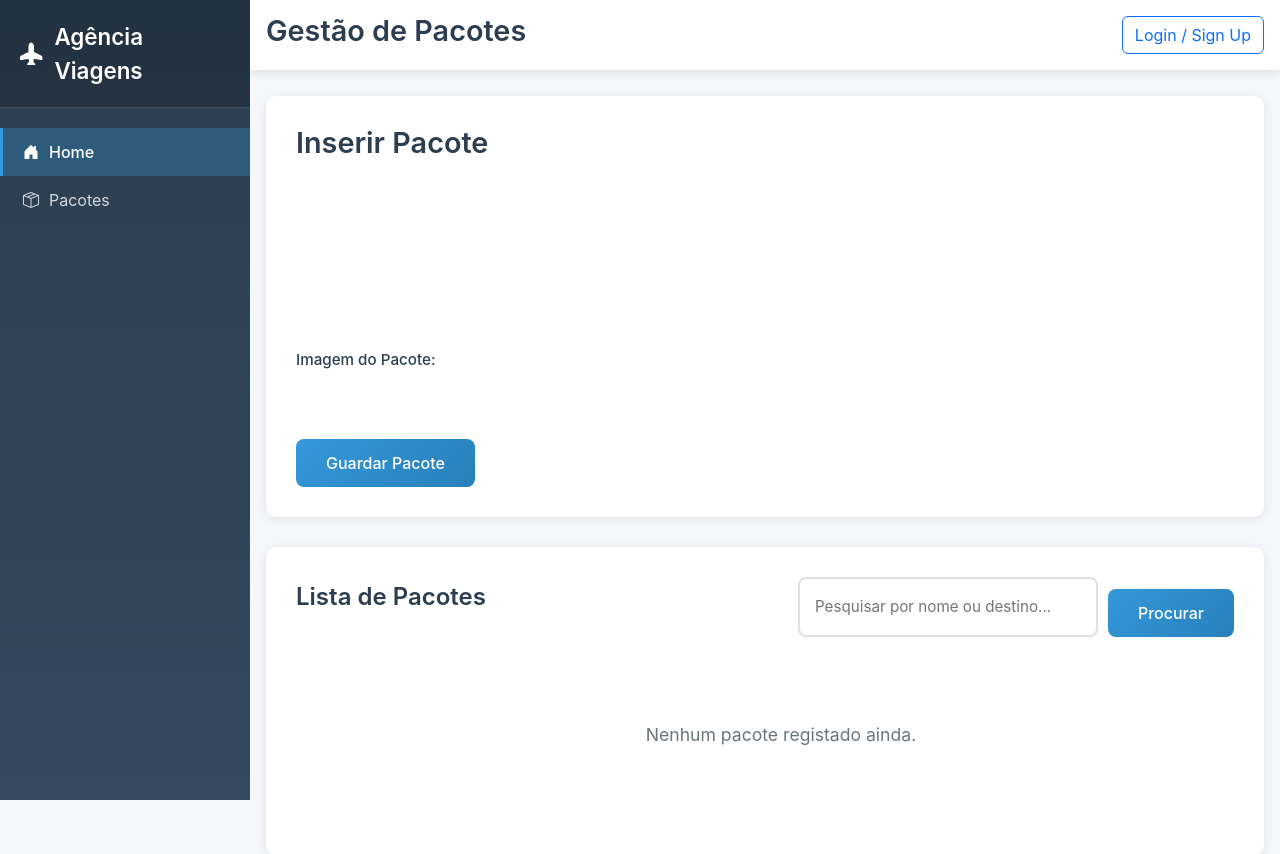
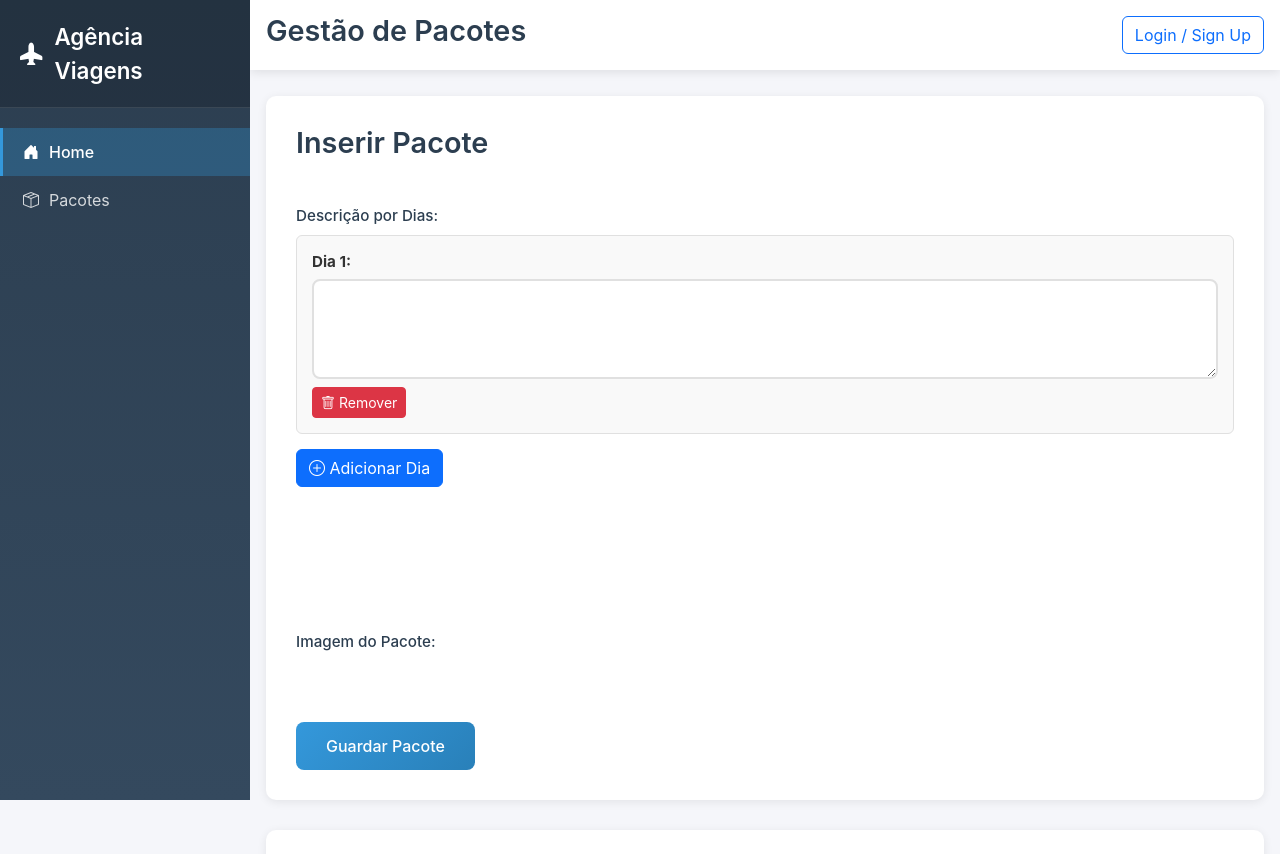
Before and after one commit to WildKoala23/Agencia_Viagens, a Django app: template pacotes/templates/pacotes.html in a window 1280 px wide. Shown: the top 854 px of the page. Run offline with Django 3.2, Linux system fonts and the light colour scheme; the template is opened without the code that fills it, so the values that code supplies are empty.

Commit message:
Changed insertion of days in packages

```diff
--- a/pacotes/static/pag_pacotes.css
+++ b/pacotes/static/pag_pacotes.css
@@ -121,3 +121,23 @@
         margin-bottom: 30px;
     }
 }
+
+/* ===== Estilos para Dias Dinâmicos ===== */
+.dia-item {
+    background: #f9f9f9;
+    padding: 15px;
+    margin-bottom: 10px;
+    border-radius: 6px;
+    border: 1px solid #e0e0e0;
+}
+
+.dia-item label {
+    display: block;
+    font-weight: bold;
+    margin-bottom: 5px;
+    color: #333;
+}
+
+#dias-container {
+    margin-bottom: 15px;
+}
--- a/pacotes/templates/pacotes.html
+++ b/pacotes/templates/pacotes.html
@@ -5,6 +5,7 @@
 
 {% block styles %}
 <link rel="stylesheet" href="{% static 'utils.css' %}">
+<link rel="stylesheet" href="{% static 'pag_pacotes.css' %}">
 {% endblock %}
 
 {% block page_title %}
@@ -35,7 +36,29 @@
             {% csrf_token %}
 
             {{ form.nome.label_tag }} {{ form.nome }}<br>
-            {{ form.descricao_item.label_tag }} {{ form.descricao_item }}<br>
+
+            <!-- Seção Dinâmica de Dias -->
+            <label>Descrição por Dias:</label>
+            <div id="dias-container">
+                {% if dias_existentes %}
+                    {% for descricao in dias_existentes %}
+                    <div class="dia-item" data-dia="{{ forloop.counter }}">
+                        <label>Dia {{ forloop.counter }}:</label>
+                        <textarea name="dia_{{ forloop.counter }}" rows="3" class="form-control mb-2">{{ descricao }}</textarea>
+                        <button type="button" class="btn btn-danger btn-sm" onclick="removerDia(this)"><i class="bi bi-trash"></i> Remover</button>
+                    </div>
+                    {% endfor %}
+                {% else %}
+                    <div class="dia-item" data-dia="1">
+                        <label>Dia 1:</label>
+                        <textarea name="dia_1" rows="3" class="form-control mb-2"></textarea>
+                        <button type="button" class="btn btn-danger btn-sm" onclick="removerDia(this)"><i class="bi bi-trash"></i> Remover</button>
+                    </div>
+                {% endif %}
+            </div>
+            <button type="button" class="btn btn-primary" onclick="adicionarDia()"><i class="bi bi-plus-circle"></i> Adicionar Dia</button>
+            <br><br>
+
             {{ form.data_inicio.label_tag }} {{ form.data_inicio }}<br>
             {{ form.data_fim.label_tag }} {{ form.data_fim }}<br>
             {{ form.preco_total.label_tag }} {{ form.preco_total }}<br>
@@ -106,7 +129,60 @@
 
 {% block scripts %}
 <script>
+// Inicializar contador com base nos dias já existentes no container
+function initDiaCounter() {
+    const container = document.getElementById('dias-container');
+    const diasItems = container.querySelectorAll('.dia-item');
+    return diasItems.length > 0 ? diasItems.length : 1;
+}
+
+let diaCounter = initDiaCounter();
+
+function adicionarDia() {
+    diaCounter++;
+    const container = document.getElementById('dias-container');
+
+    const diaItem = document.createElement('div');
+    diaItem.className = 'dia-item';
+    diaItem.setAttribute('data-dia', diaCounter);
+
+    diaItem.innerHTML = `
+        <label>Dia ${diaCounter}:</label>
+        <textarea name="dia_${diaCounter}" rows="3" class="form-control mb-2"></textarea>
+        <button type="button" class="btn btn-danger btn-sm" onclick="removerDia(this)"><i class="bi bi-trash"></i> Remover</button>
+    `;
+
+    container.appendChild(diaItem);
+}
+
+function removerDia(button) {
+    const diaItem = button.parentElement;
+    const container = document.getElementById('dias-container');
+
+    // Não permitir remover se for o único dia
+    if (container.children.length <= 1) {
+        alert('Deve manter pelo menos um dia!');
+        return;
+    }
+
+    diaItem.remove();
+
+    // Renumerar os dias restantes
+    const diasItems = container.querySelectorAll('.dia-item');
+    diasItems.forEach((item, index) => {
+        const novoDia = index + 1;
+        item.setAttribute('data-dia', novoDia);
+        item.querySelector('label').textContent = `Dia ${novoDia}:`;
+        item.querySelector('textarea').name = `dia_${novoDia}`;
+    });
+
+    diaCounter = diasItems.length;
+}
+
 document.addEventListener("DOMContentLoaded", function() {
+    // Reinicializar o contador quando a página carregar
+    diaCounter = initDiaCounter();
+
     if (window.location.search.includes("q=")) {
         const listaPacotes = document.querySelector(".voos_header_utils");
         if (listaPacotes) listaPacotes.scrollIntoView({ behavior: "smooth" });
```
Also changed, not shown: pacotes/forms.py (+10 -3 lines), pacotes/views.py (+26 -26 lines).
